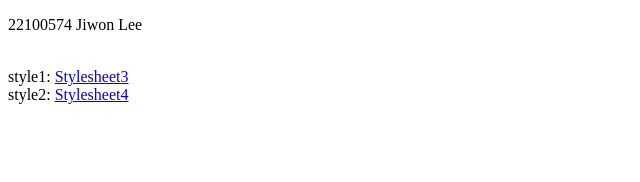
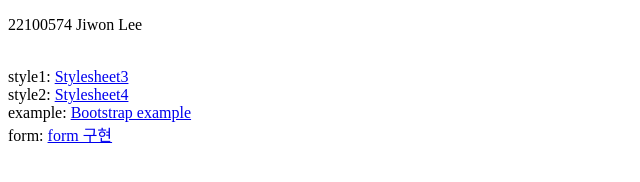
Before and after one commit to Eziwon/Project2, a plain HTML site: page index.html in a window 1280 px wide. Shown: the whole page, without its empty margins (0-640 px from the left). Drawn offline with Linux system fonts and the light colour scheme.

Commit message:
index.html 수정

```diff
--- a/index.html
+++ b/index.html
@@ -7,7 +7,9 @@
 </head>
 <body>
     <p>22100574 Jiwon Lee</p><br>
-    style1: <a href="/style1.html">Stylesheet3</a> <br>
-    style2: <a href="/style2.html">Stylesheet4</a>
+    style1: <a href="/style1.html">Stylesheet3</a><br>
+    style2: <a href="/style2.html">Stylesheet4</a><br>
+    example: <a href="/example.html">Bootstrap example</a><br>
+    form: <a href="/form.html">form 구현</a>
 </body>
 </html>
```
